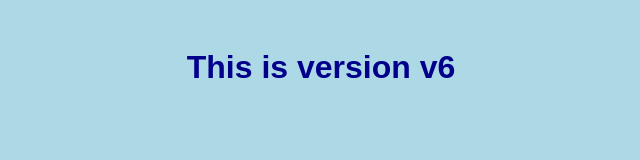
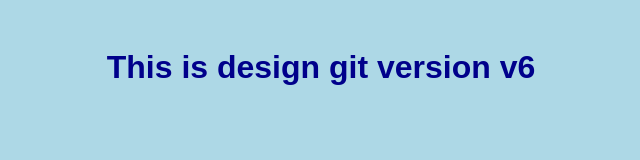
Before and after one commit to sonukumar2803/new-project, a plain HTML site: page index.html in a window 1280 px wide. Shown: the whole page, without its empty margins (319-959 px from the left). Drawn offline with Linux system fonts and the light colour scheme.

Commit message:
changed H1

```diff
--- a/index.html
+++ b/index.html
@@ -7,6 +7,6 @@
     <title>Document</title>
 </head>
 <body>
-    <h1>This is version v6</h1>
+    <h1>This is design git version v6</h1>
 </body>
 </html>
```
